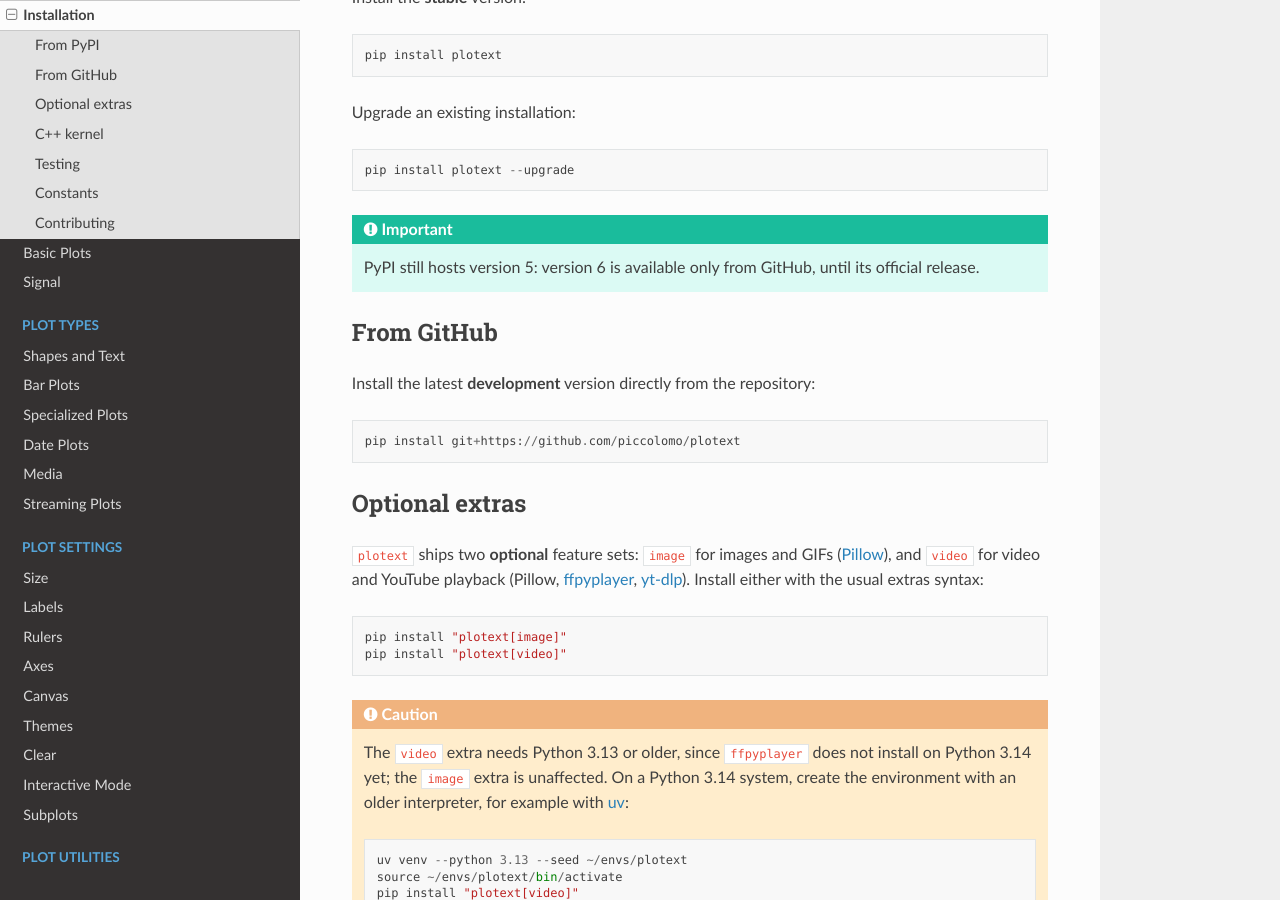
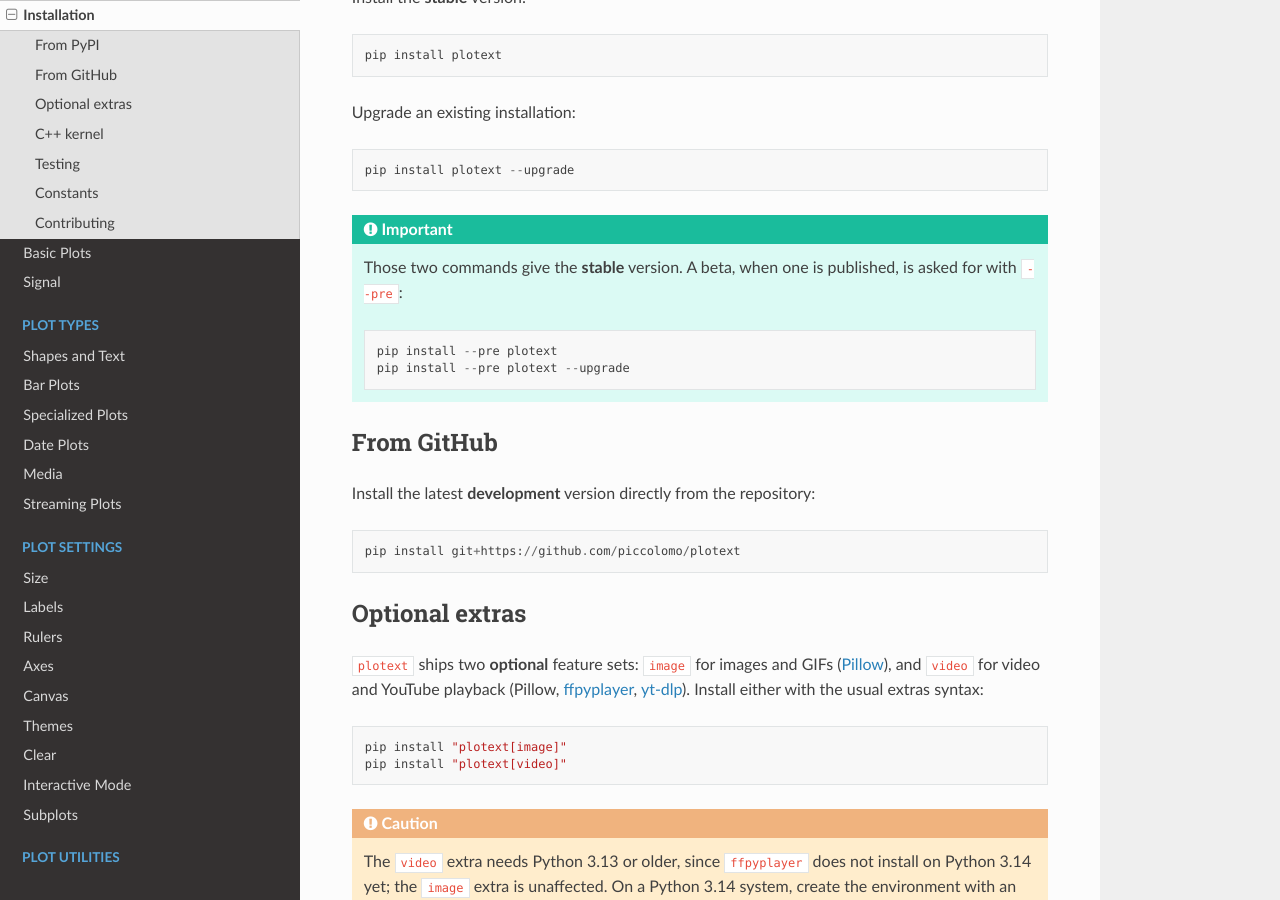
Before and after one commit to piccolomo/plotext, a Sphinx documentation site: the page built from docs/source/install.rst, in a window 1280 px wide and 900 px high, scrolled down 304 px. Built offline with Sphinx 7.4.7 and the Read the Docs theme 3.1.0, drawn with Linux system fonts in a browser that asks for light colours.

Commit message:
Say in the install page how to ask pip for a beta

```diff
--- a/docs/source/install.rst
+++ b/docs/source/install.rst
@@ -19,8 +19,11 @@
 
 .. important::
 
-   PyPI still hosts version 5: version 6 is available only from GitHub,
-   until its official release.
+   Those two commands give the **stable** version. A beta, when one is
+   published, is asked for with ``--pre``::
+
+      pip install --pre plotext
+      pip install --pre plotext --upgrade
 
 
 From GitHub
```
